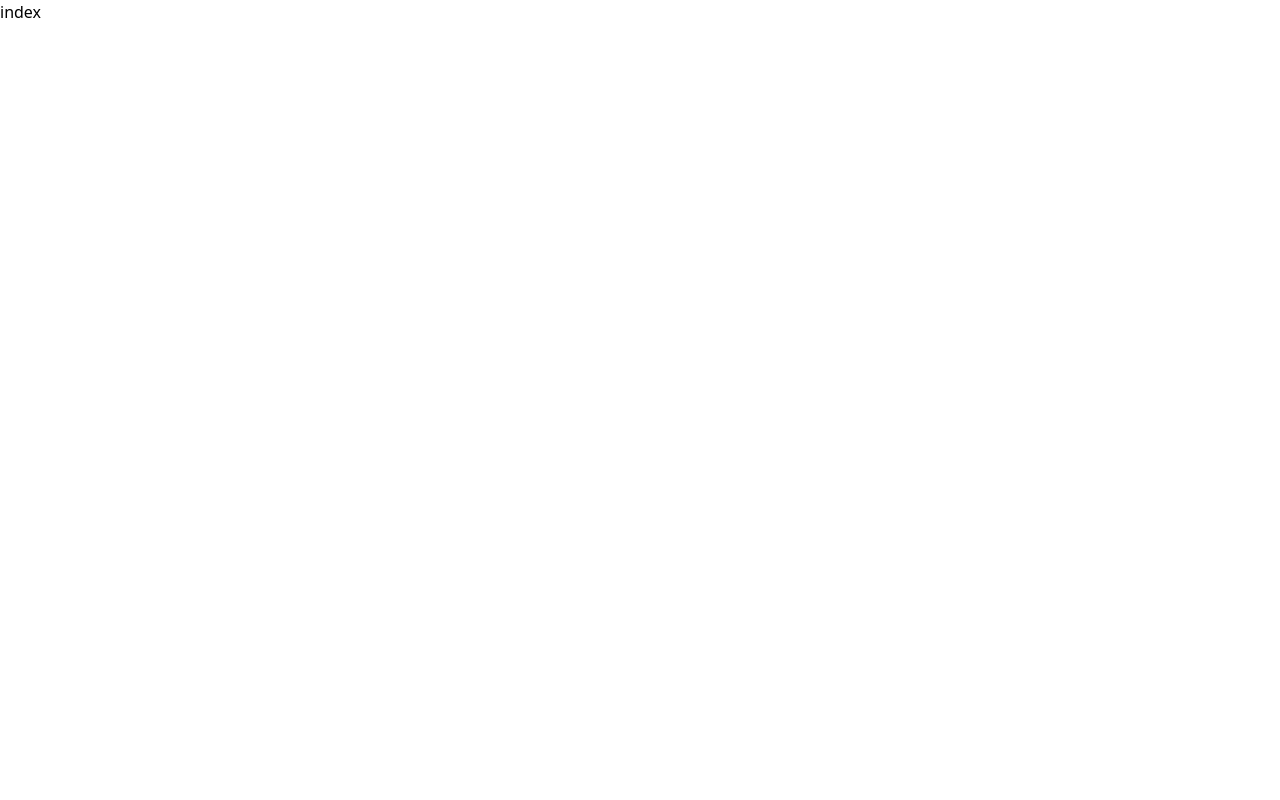
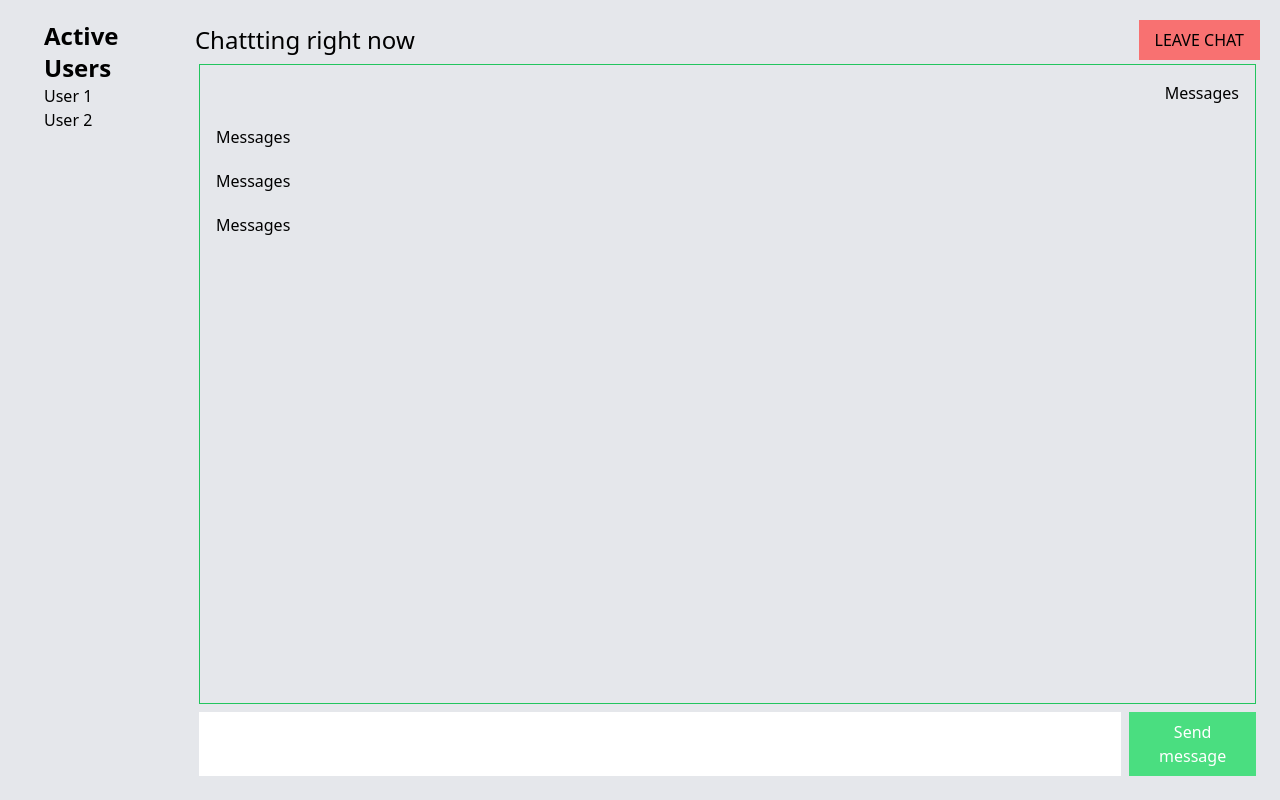
Before and after one commit to rupakhetibinit/realtime-chat, a Next.js app in the folder client/: page /chat in a window 1280 px wide. Built offline with nearby package versions, Linux system fonts and the light colour scheme; no server answers; sample sign-in values are in the browser's storage.

Commit message:
basic layout for chat page

```diff
--- a/client/src/pages/chat/index.tsx
+++ b/client/src/pages/chat/index.tsx
@@ -1,9 +1,79 @@
-import React from 'react';
+import Head from 'next/head';
+import router from 'next/router';
+import React, { useEffect, useState } from 'react';
+import { io, Socket } from 'socket.io-client';
+
+const socket = io('http://localhost:8000');
 
 type Props = {};
+const index = (props: Props) => {
+	const [username, setUsername] = useState<string | null>(null);
+	const [loading, setLoading] = useState(true);
+	useEffect(() => {
+		const user = localStorage.getItem('username');
+		if (!user || user.length == 0) {
+			router.replace('/');
+		} else {
+			setUsername(user);
+			setLoading(false);
+		}
+	}, []);
+	useEffect(() => {
+		socket.on('connect', () => console.log('connected'));
+		socket.emit('message', () => console.log('sent message'));
+	}, []);
+	const onLeaveChat = () => {
+		try {
+			localStorage.removeItem('username');
+			setUsername('');
+			router.replace('/');
+		} catch (error) {}
+	};
+	if (loading) {
+		return null;
+	}
+	return (
+		<>
+			<Head>
+				<title>Chat Application</title>
+				<meta name='description' content='Generated by create next app' />
+				<meta name='viewport' content='width=device-width, initial-scale=1' />
+				<link rel='icon' href='/favicon.ico' />
+			</Head>
 
-const index = (props: Props) => {
-	return <div>index</div>;
+			<main>
+				<div className='h-screen bg-gray-200 flex p-5'>
+					<div className='flex flex-col px-6'>
+						<h1 className='font-bold text-2xl'>Active Users</h1>
+						<p>User 1</p>
+						<p>User 2</p>
+					</div>
+					<div className='flex flex-col w-full h-full'>
+						<div className='flex flex-row items-center justify-between'>
+							<p className='text-2xl'>Chattting right now</p>
+							<button
+								className='px-4 py-2 bg-red-400 hover:bg-red-600'
+								onClick={onLeaveChat}>
+								LEAVE CHAT
+							</button>
+						</div>
+						<div className='flex flex-col h-full space-y-5 border border-green-500 p-4 m-1'>
+							<p className='self-end'>Messages</p>
+							<p>Messages</p>
+							<p>Messages</p>
+							<p>Messages</p>
+						</div>
+						<div className='flex space-x-2 m-1'>
+							<textarea className='w-full resize-none p-2' />
+							<button className='bg-green-400 text-white px-4 py-2'>
+								Send message
+							</button>
+						</div>
+					</div>
+				</div>
+			</main>
+		</>
+	);
 };
 
 export default index;
```
